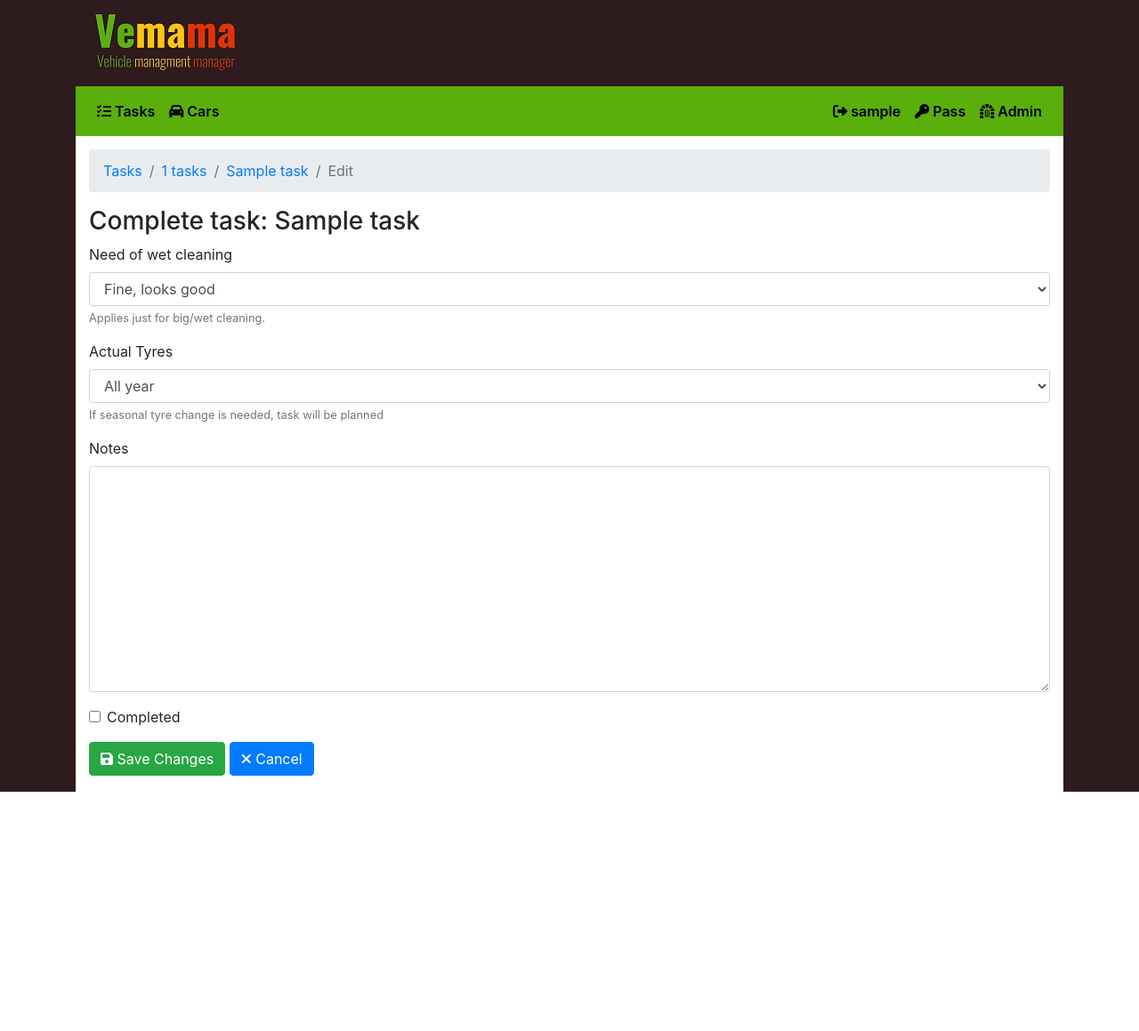
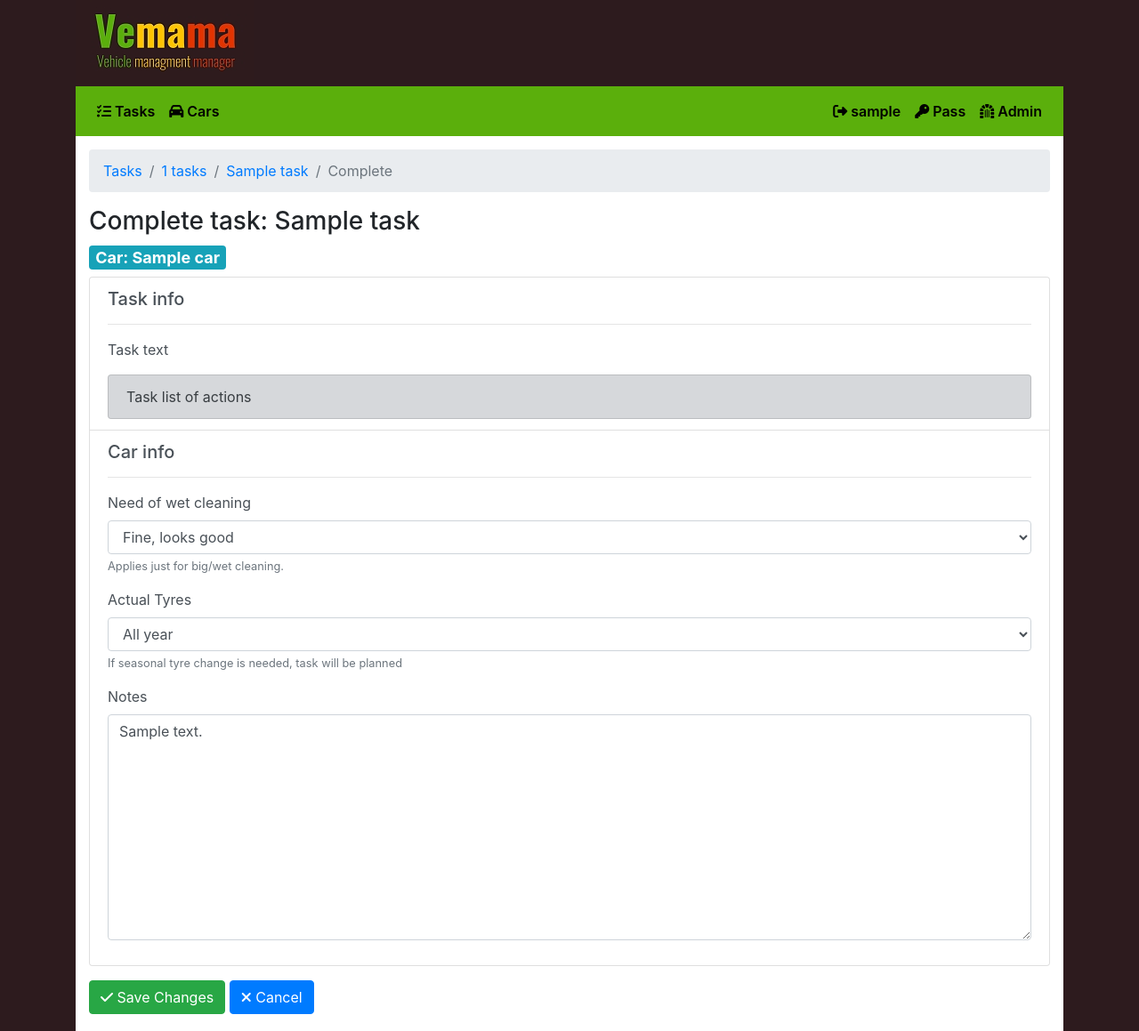
Before and after one commit to Fasther/Vemama, a Django app: page /tasks/1/1/do in a window 1280 px wide. Shown: the whole page at 89% size. Before the commit the page ends 890 px from the top, so only its background shows below. Run offline with Django 3.2, Linux system fonts and the light colour scheme; a user stored in the database is signed in; tables that the repository leaves empty hold one stand-in row (values such as "Sample post"); some libraries are stand-ins or nearby versions.

Commit message:
New "complete task" form

```diff
--- a/vemama/cars/forms.py
+++ b/vemama/cars/forms.py
@@ -4,8 +4,8 @@ from cars.models import Car
 
 class CarTaskForm(ModelForm):
     def __init__(self, *args, **kwargs):
-        super().__init__()
         exclude_fields = kwargs.pop("exclude_fields", None)
+        super().__init__(*args, **kwargs)
         if exclude_fields:
             for field in exclude_fields:
                 self.fields[field].widget = HiddenInput()
--- a/vemama/tasks/forms.py
+++ b/vemama/tasks/forms.py
@@ -1,8 +1,12 @@
-from django.forms import ModelForm
+from django.forms import ModelForm, HiddenInput
 from tasks.models import Task
 
 
 class CompleteTaskForm(ModelForm):
+    def __init__(self, *args, **kwargs):
+        super().__init__(*args, **kwargs)
+        self.fields["completed"].widget = HiddenInput()
+
     class Meta:
         model = Task
         fields = ("completed",)
--- a/vemama/tasks/templates/tasks/tasks_do.html
+++ b/vemama/tasks/templates/tasks/tasks_do.html
@@ -10,15 +10,32 @@
             </li>
             <li class="breadcrumb-item"><a
                     href="{% url 'tasks:task_detail' last=view.kwargs.last pk=task.pk %}">{{ task.name }}</a></li>
-            <li class="breadcrumb-item active">Edit</li>
+            <li class="breadcrumb-item active">Complete</li>
         </ol>
     </nav>
     <h3>Complete task: {{ task.name }} </h3>
+    <h4><span class="badge badge-info">Car: {{ car.car_name }}</span></h4>
     <form method="POST" class="form">
         {% csrf_token %}
-        {{ car_form|crispy }}
-        {{ task_form|crispy }}
-        <button type="submit" class="btn btn-success"><i class="fas fa-save"></i> Save Changes</button>
+        <ul class="list-group">
+            <li class="list-group-item list-group-item-action">
+                <h5>Task info</h5>
+                <hr>
+                <p>Task text</p>
+                <ul class="list-group ">
+                    <li class="list-group-item list-group-item-action list-group-item-secondary">
+                        Task list of actions
+                    </li>
+                </ul>
+            </li>
+            <li class="list-group-item list-group-item-action">
+                <h5>Car info</h5>
+                <hr>
+                {{ car_form|crispy }}
+            </li>
+        </ul>
+        <p>{{ task_form|crispy }}</p>
+        <button type="submit" class="btn btn-success"><i class="fas fa-check"></i> Save Changes</button>
         <a class="btn btn-primary" href="{% url 'tasks:task_detail' last=view.kwargs.last pk=task.pk %}"><i
                 class="fas fa-times"></i> Cancel</a>
     </form>
--- a/vemama/tasks/views.py
+++ b/vemama/tasks/views.py
@@ -1,4 +1,6 @@
+from django.forms import model_to_dict
 from django.views.generic import ListView, DetailView, UpdateView, TemplateView
+from pylint.checkers import initialize
 
 from cars.forms import CarTaskForm
 from .forms import CompleteTaskForm
@@ -133,8 +135,10 @@ class DoTask(LoginRequiredMixin, TemplateView):
         car_instance = task_instance.car
         context["car"] = car_instance
         context["task"] = task_instance
-        context["car_form"] = CarTaskForm(exclude_fields=("car_actual_driven_kms",))
-        context["task_form"] = CompleteTaskForm()
+        context["car_form"] = CarTaskForm(exclude_fields=("car_actual_driven_kms",),
+                                          instance=car_instance,
+                                          )
+        context["task_form"] = CompleteTaskForm(initial={"completed": True, }, instance=task_instance)
         return context
 
     def get(self, request, *args, **kwargs):
```
